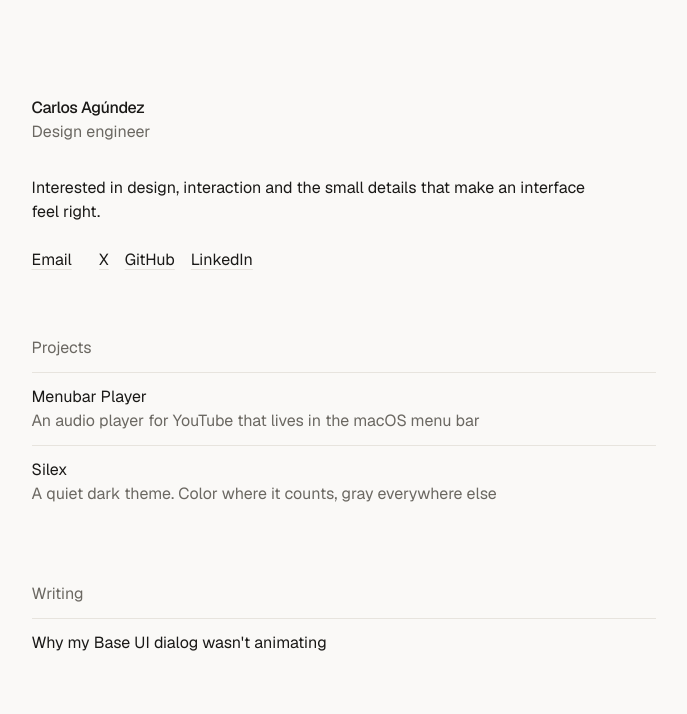
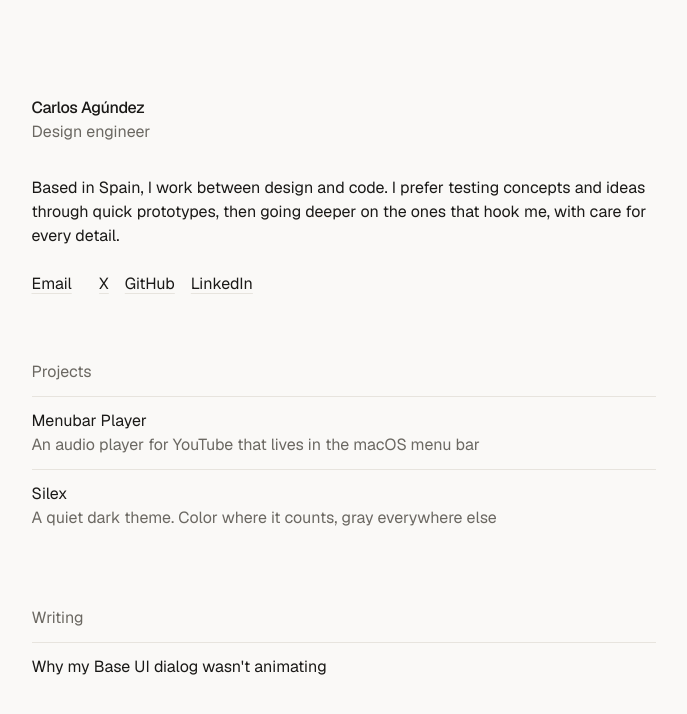
Before and after one commit to cagndz/agundez-me, a Next.js app: page / in a window 1280 px wide. Shown: the top 714 px of the page, without its empty margins (289-976 px from the left). Built offline with nearby package versions, Linux system fonts and the light colour scheme.

Commit message:
feat: rewrite home bio
Replace the generic intro with a bio in my own words about exploring
ideas first and then refining the details.

```diff
--- a/src/app/(site)/page.tsx
+++ b/src/app/(site)/page.tsx
@@ -12,8 +12,9 @@ export default async function Home() {
 			<h1 className='font-medium tracking-tight'>Carlos Agúndez</h1>
 			<p className='text-muted'>Design engineer</p>
 			<p className='mt-8'>
-				Interested in design, interaction and the small details that make an
-				interface feel right.
+				Based in Spain, I work between design and code. I prefer testing
+				concepts and ideas through quick prototypes, then going deeper on the
+				ones that hook me, with care for every detail.
 			</p>
 			<div className='mt-6'>
 				<ContactLinks />
```
